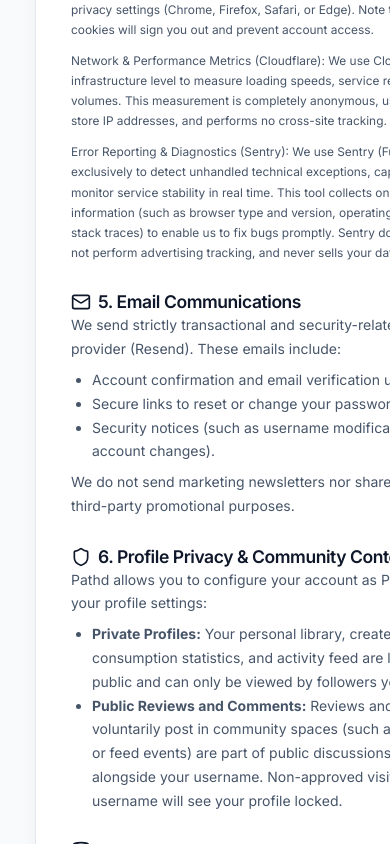
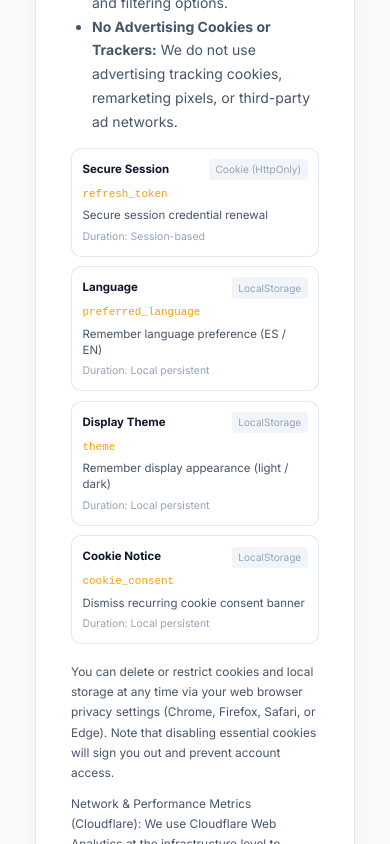
Before and after one commit to ryakimovicz/tracker-lists, a React (Vite) app in the folder frontend/: page /privacy in a window 390 px wide. Shown: the part 1707-2551 px from the top of the page. Built offline with nearby package versions, Linux system fonts and the light colour scheme; no server answers.

Commit message:
Adapt privacy policy cookies table to mobile cards

```diff
--- a/frontend/src/pages/PrivacyPolicy.tsx
+++ b/frontend/src/pages/PrivacyPolicy.tsx
@@ -166,7 +166,7 @@ export const PrivacyPolicy: React.FC<PrivacyPolicyProps> = ({ onClose, isModal }
             </li>
           </ul>
 
-          <div style={{ overflowX: 'auto', marginTop: '1.25rem', marginBottom: '1.25rem' }}>
+          <div className="plan-comparison-desktop" style={{ overflowX: 'auto', marginTop: '1.25rem', marginBottom: '1.25rem' }}>
             <table style={{ width: '100%', borderCollapse: 'collapse', fontSize: '0.85rem', color: 'var(--text-secondary)' }}>
               <thead>
                 <tr style={{ borderBottom: '2px solid var(--border-color)', textAlign: 'left' }}>
@@ -208,6 +208,49 @@ export const PrivacyPolicy: React.FC<PrivacyPolicyProps> = ({ onClose, isModal }
                 </tr>
               </tbody>
             </table>
+          </div>
+
+          <div className="plan-comparison-mobile" style={{ marginTop: '1rem', marginBottom: '1.25rem', gap: '0.65rem' }}>
+            {[
+              {
+                name: isEs ? 'Sesión segura' : 'Secure Session',
+                type: 'Cookie (HttpOnly)',
+                keyName: 'refresh_token',
+                purpose: isEs ? 'Renovación segura de credenciales de sesión' : 'Secure session credential renewal',
+                duration: isEs ? 'Persistente (sesión)' : 'Session-based'
+              },
+              {
+                name: isEs ? 'Idioma' : 'Language',
+                type: 'LocalStorage',
+                keyName: 'preferred_language',
+                purpose: isEs ? 'Recordar preferencia de idioma (ES / EN)' : 'Remember language preference (ES / EN)',
+                duration: isEs ? 'Persistente local' : 'Local persistent'
+              },
+              {
+                name: isEs ? 'Tema visual' : 'Display Theme',
+                type: 'LocalStorage',
+                keyName: 'theme',
+                purpose: isEs ? 'Recordar apariencia (claro / oscuro)' : 'Remember display appearance (light / dark)',
+                duration: isEs ? 'Persistente local' : 'Local persistent'
+              },
+              {
+                name: isEs ? 'Aviso de Cookies' : 'Cookie Notice',
+                type: 'LocalStorage',
+                keyName: 'cookie_consent',
+                purpose: isEs ? 'Evitar mostrar reiteradamente el banner de cookies' : 'Dismiss recurring cookie consent banner',
+                duration: isEs ? 'Persistente local' : 'Local persistent'
+              }
+            ].map((row, idx) => (
+              <div key={idx} style={{ background: 'var(--bg-secondary)', border: '1px solid var(--border-color)', borderRadius: '10px', padding: '0.75rem', fontSize: '0.82rem', display: 'flex', flexDirection: 'column', gap: '0.3rem' }}>
+                <div style={{ display: 'flex', justifyContent: 'space-between', alignItems: 'center', gap: '0.5rem' }}>
+                  <span style={{ fontWeight: 700, color: 'var(--text-primary)' }}>{row.name}</span>
+                  <span style={{ fontSize: '0.72rem', color: 'var(--text-muted)', background: 'var(--bg-tertiary)', padding: '0.15rem 0.45rem', borderRadius: '4px' }}>{row.type}</span>
+                </div>
+                <div style={{ fontFamily: 'monospace', fontSize: '0.78rem', color: 'var(--accent-primary)' }}>{row.keyName}</div>
+                <div style={{ color: 'var(--text-secondary)', lineHeight: 1.4 }}>{row.purpose}</div>
+                <div style={{ fontSize: '0.75rem', color: 'var(--text-muted)' }}>{isEs ? 'Duración:' : 'Duration:'} {row.duration}</div>
+              </div>
+            ))}
           </div>
 
           <p style={{ color: 'var(--text-secondary)', fontSize: '0.85rem', marginTop: '0.75rem' }}>
```
